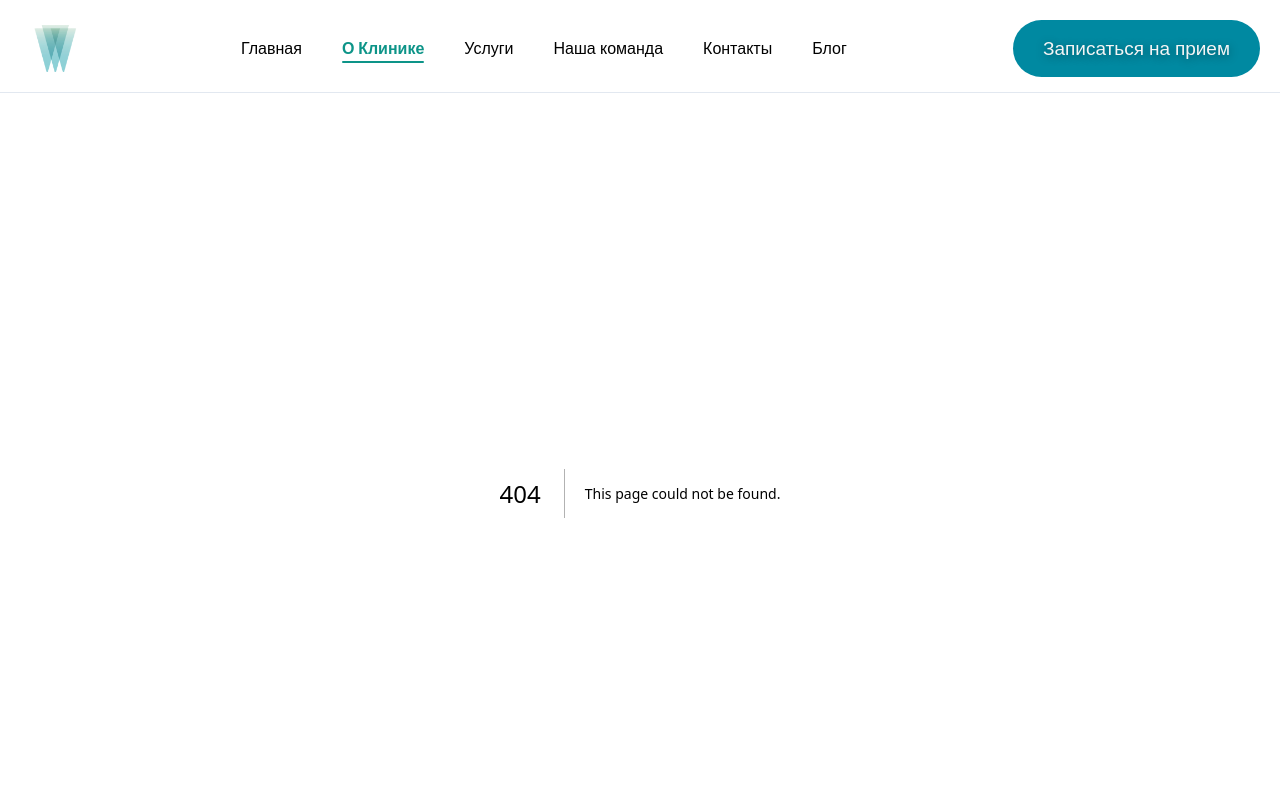
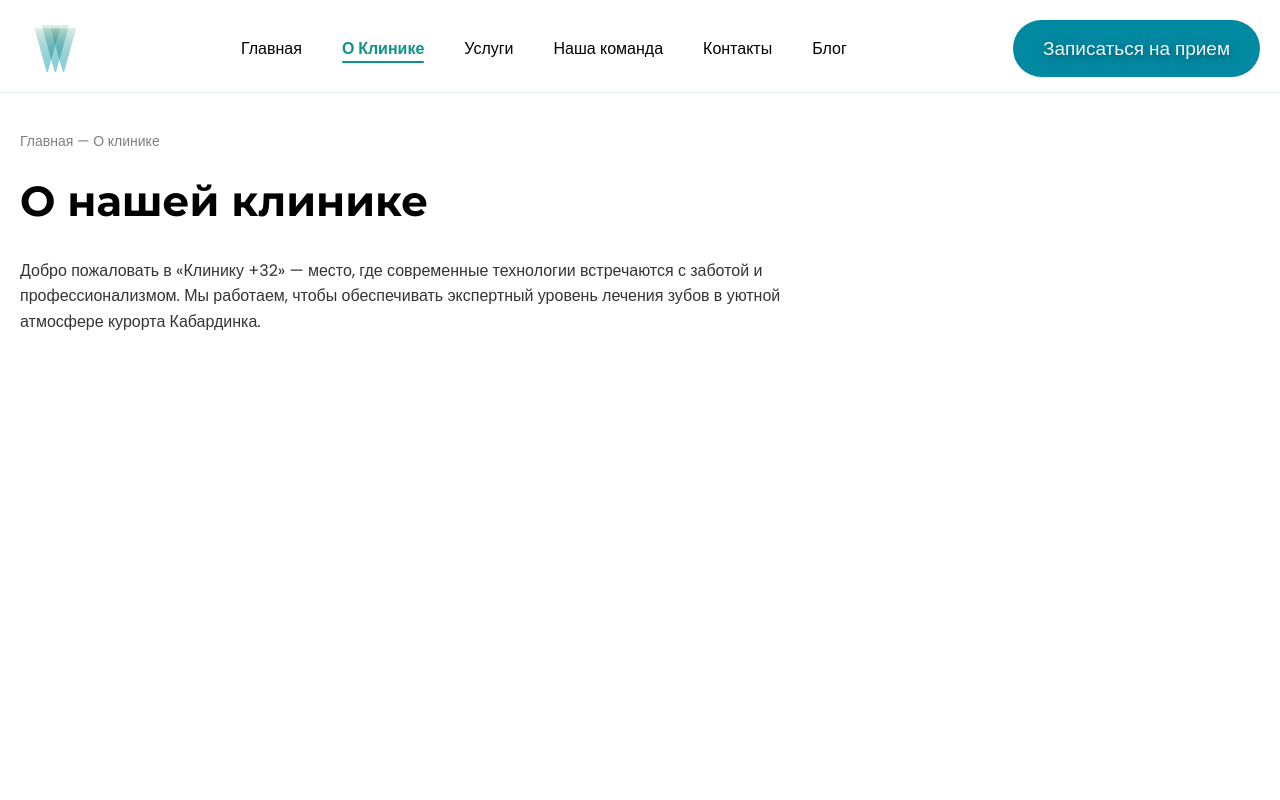
Before and after one commit to irinapodlisnyuk/stomatology-k32, a Next.js app: page /aboutUs in a window 1280 px wide. Before the commit this address had no page. Shown: the top 800 px of the page. Built offline with nearby package versions, Linux system fonts and the light colour scheme.

Commit message:
New page AboutUS

```diff
--- /dev/null
+++ b/src/app/aboutUs/aboutUs.module.scss
@@ -0,0 +1,32 @@
+@use "../../assets/styles/global/variables" as v;
+@use "../../assets/styles/global/mixins" as m;
+
+.aboutPage {
+  padding: 40px 0 80px 0;
+  min-height: 60vh;
+
+  &__breadcrumbs {
+    font-size: 14px;
+    color: rgba(v.$black, 0.5);
+    margin-bottom: 24px;
+  }
+
+  &__title {
+    font-family: var(--font-heading);
+    font-size: 42px;
+    font-weight: 700;
+    color: v.$black;
+    margin-bottom: 32px;
+
+    @include m.vp-767 {
+      font-size: 28px;
+    }
+  }
+
+  &__text {
+    font-size: 16px;
+    line-height: 1.6;
+    max-width: 800px;
+    color: rgba(v.$black, 0.8);
+  }
+}
--- /dev/null
+++ b/src/app/aboutUs/page.tsx
@@ -0,0 +1,35 @@
+import { Metadata } from "next";
+import styles from "./aboutUs.module.scss"; // Здесь будут уникальные стили страницы
+
+export const metadata: Metadata = {
+  title: "О клинике «Клиника +32» в Кабардинке | Наша история и стандарты",
+  description:
+    "Узнайте больше о стоматологии «Клиника +32». Наша миссия, передовое медицинское оборудование и стандарты безопасного лечения зубов в Геленджике.",
+  keywords: ["о клинике +32", "стоматология кабардинка о нас", "лицензия стоматологии геленджик"],
+};
+
+export default function AboutUsPage() {
+  return (
+    <section className={styles.aboutPage}>
+      <div className="container">
+
+        <div className={styles.aboutPage__breadcrumbs}>
+          <span>Главная</span> — <span>О клинике</span>
+        </div>
+
+
+        <h1 className={styles.aboutPage__title}>О нашей клинике</h1>
+
+        <div className={styles.aboutPage__wrapper}>
+
+          <p className={styles.aboutPage__text}>
+            Добро пожаловать в «Клинику +32» — место, где современные технологии
+            встречаются с заботой и профессионализмом. Мы работаем, чтобы обеспечивать
+            экспертный уровень лечения зубов в уютной атмосфере курорта Кабардинка.
+          </p>
+        </div>
+
+      </div>
+    </section>
+  );
+}
--- a/src/app/page.tsx
+++ b/src/app/page.tsx
@@ -50,13 +50,10 @@ export default function HomePage() {
       <ScrollReveal>
         <Services />
       </ScrollReveal>
-
       <Teams />
-
       <ScrollReveal>
         <Questions />
       </ScrollReveal>
-
       <ScrollReveal>
         <Contact />
       </ScrollReveal>
```
